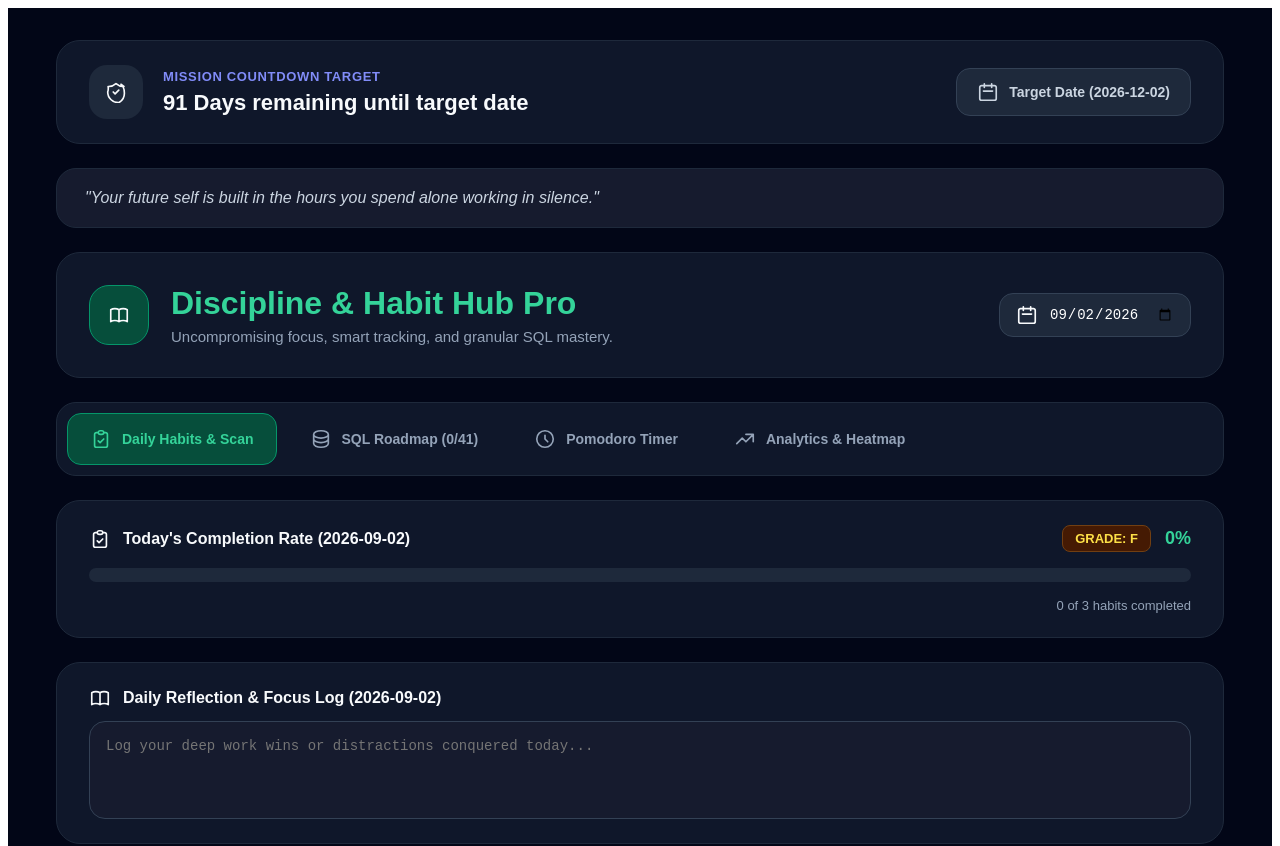
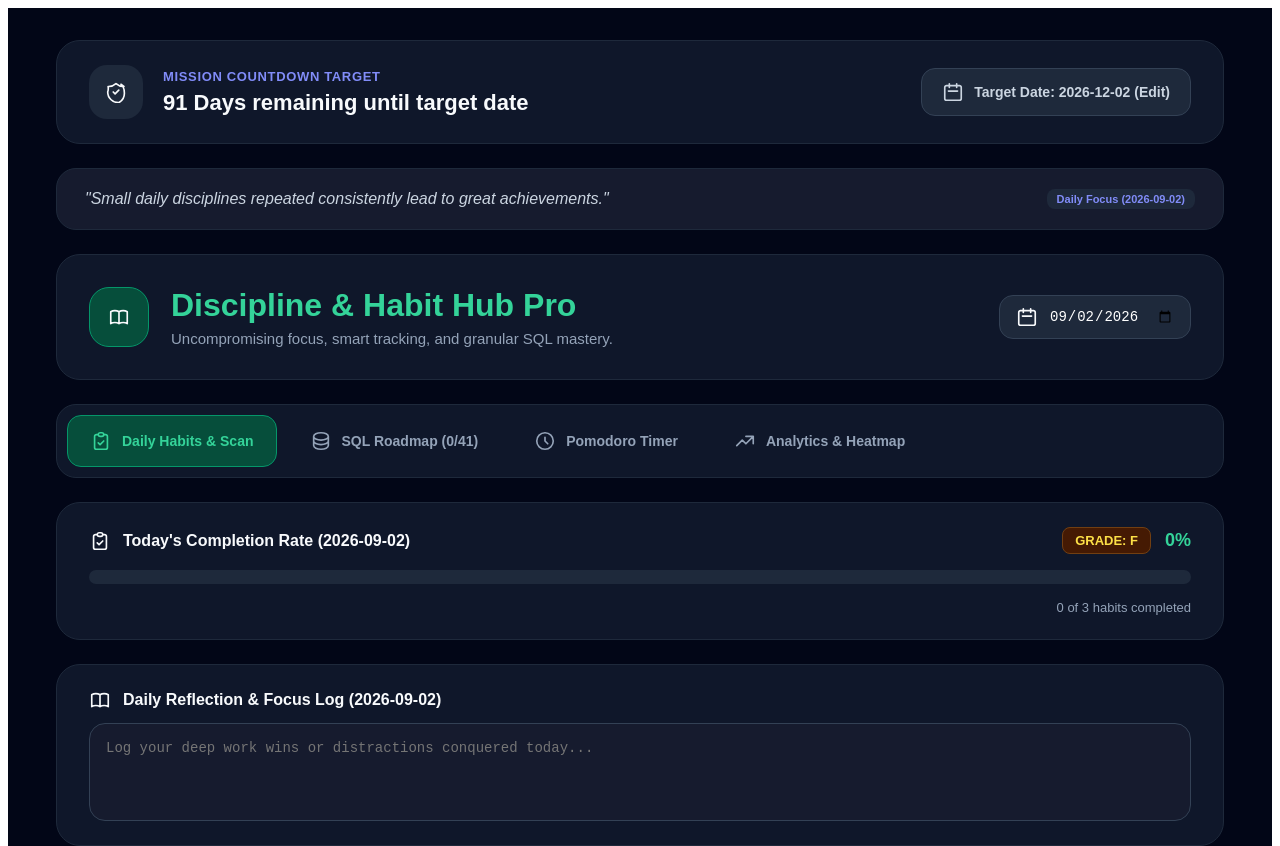
Before and after one commit to Akhilfsd/discipline-hub-live, a Next.js app: page / in a window 1280 px wide. Shown: the top 846 px of the page. Built offline with nearby package versions, Linux system fonts and the light colour scheme.

Commit message:
Update page.tsx

```diff
--- a/app/page.tsx
+++ b/app/page.tsx
@@ -31,11 +31,23 @@ const initialSqlRoadmap: SqlTopic[] = Array.from({ length: 41 }, (_, i) => ({
   completed: false,
 }));
 
-const MISSION_TARGET_DATE = '2026-12-02';
+const disciplineQuotes = [
+  "Your future self is built in the hours you spend alone working in silence.",
+  "Discipline is choosing between what you want now and what you want most.",
+  "We suffer more in imagination than in reality. Execution cures all anxiety.",
+  "Small daily disciplines repeated consistently lead to great achievements.",
+  "Action isn't just the effect of motivation; it's also the cause of it.",
+  "Focus is saying no to a hundred other good ideas that exist.",
+  "Consistency beats intensity when intensity refuses to be consistent.",
+  "Success is neither magical nor mysterious. It is the natural consequence of consistent fundamentals."
+];
 
 export default function DisciplineHubPro() {
   const [activeTab, setActiveTab] = useState<Tab>('Daily Habits & Scan');
   const [currentDate, setCurrentDate] = useState<string>(new Date().toISOString().split('T')[0]);
+  const [targetDate, setTargetDate] = useState<string>('2026-12-02');
+  const [isEditingTarget, setIsEditingTarget] = useState<boolean>(false);
+
   const [habits, setHabits] = useState<Habit[]>(initialHabits);
   const [sqlRoadmap, setSqlRoadmap] = useState<SqlTopic[]>(initialSqlRoadmap);
   const [reflection, setReflection] = useState<string>('');
@@ -49,27 +61,40 @@ export default function DisciplineHubPro() {
   const [isPomodoroRunning, setIsPomodoroRunning] = useState<boolean>(false);
   const [pomodoroMode, setPomodoroMode] = useState<'work' | 'break'>('work');
 
-  // Load persistence
+  // Load persistence on mount
   useEffect(() => {
     const savedHabits = localStorage.getItem('dh_habits');
     if (savedHabits) setHabits(JSON.parse(savedHabits));
 
     const savedSql = localStorage.getItem('dh_sql_roadmap');
     if (savedSql) setSqlRoadmap(JSON.parse(savedSql));
+
+    const savedTarget = localStorage.getItem('dh_target_date');
+    if (savedTarget) setTargetDate(savedTarget);
   }, []);
 
+  // Load reflection when currentDate changes
   useEffect(() => {
     const savedReflection = localStorage.getItem(`dh_reflection_${currentDate}`);
     setReflection(savedReflection || '');
   }, [currentDate]);
 
+  // Save habits
   useEffect(() => {
     localStorage.setItem('dh_habits', JSON.stringify(habits));
   }, [habits]);
 
+  // Save SQL roadmap
   useEffect(() => {
     localStorage.setItem('dh_sql_roadmap', JSON.stringify(sqlRoadmap));
   }, [sqlRoadmap]);
+
+  // Save target date
+  const handleTargetDateChange = (newDate: string) => {
+    setTargetDate(newDate);
+    localStorage.setItem('dh_target_date', newDate);
+    setIsEditingTarget(false);
+  };
 
   // Pomodoro Timer tick
   useEffect(() => {
@@ -83,13 +108,25 @@ export default function DisciplineHubPro() {
     return () => clearInterval(timer);
   }, [isPomodoroRunning, pomodoroSeconds, pomodoroMode]);
 
+  // Get daily quote based on currentDate string hash
+  const getDailyQuote = (dateStr: string) => {
+    let hash = 0;
+    for (let i = 0; i < dateStr.length; i++) {
+      hash = dateStr.charCodeAt(i) + ((hash << 5) - hash);
+    }
+    const index = Math.abs(hash) % disciplineQuotes.length;
+    return disciplineQuotes[index];
+  };
+
+  const currentQuote = getDailyQuote(currentDate);
+
   const todayHabits = habits.filter(h => h.completed[currentDate]);
   const completionPercent = habits.length > 0 ? Math.round((todayHabits.length / habits.length) * 100) : 0;
   const grade = completionPercent >= 90 ? 'A' : completionPercent >= 80 ? 'B' : completionPercent >= 70 ? 'C' : completionPercent >= 60 ? 'D' : 'F';
 
   const completedSqlCount = sqlRoadmap.filter(s => s.completed).length;
 
-  const timeDifference = new Date(MISSION_TARGET_DATE).getTime() - new Date().getTime();
+  const timeDifference = new Date(targetDate).getTime() - new Date().getTime();
   const daysRemaining = Math.max(0, Math.ceil(timeDifference / (1000 * 3600 * 24)));
 
   const toggleHabit = (id: string) => {
@@ -150,8 +187,8 @@ export default function DisciplineHubPro() {
     <div style={{ backgroundColor: '#020617', color: '#f8fafc', minHeight: '100vh', padding: '32px 48px', fontFamily: 'sans-serif', boxSizing: 'border-box' }}>
       <div style={{ width: '100%', maxWidth: '1600px', margin: '0 auto', display: 'flex', flexDirection: 'column', gap: '24px' }}>
 
-        {/* MISSION COUNTDOWN BANNER */}
-        <div style={{ backgroundColor: '#0f172a', border: '1px solid #1e293b', borderRadius: '24px', padding: '24px 32px', display: 'flex', justifyContent: 'space-between', alignItems: 'center' }}>
+        {/* MISSION COUNTDOWN BANNER (NOW EDITABLE) */}
+        <div style={{ backgroundColor: '#0f172a', border: '1px solid #1e293b', borderRadius: '24px', padding: '24px 32px', display: 'flex', justifyContent: 'space-between', alignItems: 'center', flexWrap: 'wrap', gap: '16px' }}>
           <div style={{ display: 'flex', alignItems: 'center', gap: '20px' }}>
             <div style={{ backgroundColor: '#1e293b', padding: '16px', borderRadius: '18px', display: 'flex' }}>{renderIcon('Shield')}</div>
             <div>
@@ -159,15 +196,40 @@ export default function DisciplineHubPro() {
               <p style={{ fontSize: '22px', fontWeight: '900', color: '#f8fafc', margin: '6px 0 0 0' }}>{daysRemaining} Days remaining until target date</p>
             </div>
           </div>
-          <button style={{ backgroundColor: '#1e293b', border: '1px solid #334155', color: '#cbd5e1', fontSize: '14px', padding: '12px 20px', borderRadius: '14px', cursor: 'pointer', display: 'flex', alignItems: 'center', gap: '10px', fontWeight: '600' }}>
-            {renderIcon('Calendar')}
-            Target Date ({MISSION_TARGET_DATE})
-          </button>
+          <div style={{ display: 'flex', alignItems: 'center', gap: '12px' }}>
+            {isEditingTarget ? (
+              <div style={{ display: 'flex', alignItems: 'center', gap: '8px', backgroundColor: '#1e293b', padding: '8px 12px', borderRadius: '14px', border: '1px solid #334155' }}>
+                <input
+                  type="date"
+                  value={targetDate}
+                  onChange={(e) => handleTargetDateChange(e.target.value)}
+                  style={{ background: 'transparent', border: 'none', color: '#fff', fontSize: '14px', outline: 'none', cursor: 'pointer' }}
+                />
+                <button
+                  onClick={() => setIsEditingTarget(false)}
+                  style={{ backgroundColor: '#059669', color: '#fff', border: 'none', padding: '6px 12px', borderRadius: '8px', fontSize: '12px', cursor: 'pointer', fontWeight: 'bold' }}
+                >
+                  Done
+                </button>
+              </div>
+            ) : (
+              <button
+                onClick={() => setIsEditingTarget(true)}
+                style={{ backgroundColor: '#1e293b', border: '1px solid #334155', color: '#cbd5e1', fontSize: '14px', padding: '12px 20px', borderRadius: '14px', cursor: 'pointer', display: 'flex', alignItems: 'center', gap: '10px', fontWeight: '600' }}
+              >
+                {renderIcon('Calendar')}
+                Target Date: {targetDate} (Edit)
+              </button>
+            )}
+          </div>
         </div>
 
-        {/* QUOTE CARD */}
-        <div style={{ backgroundColor: '#161b2e', borderRadius: '20px', padding: '20px 28px', border: '1px solid #1e293b', fontStyle: 'italic', color: '#cbd5e1', fontSize: '16px' }}>
-          "Your future self is built in the hours you spend alone working in silence."
+        {/* ROTATING DAILY QUOTE CARD */}
+        <div style={{ backgroundColor: '#161b2e', borderRadius: '20px', padding: '20px 28px', border: '1px solid #1e293b', fontStyle: 'italic', color: '#cbd5e1', fontSize: '16px', display: 'flex', justifyContent: 'space-between', alignItems: 'center', flexWrap: 'wrap', gap: '10px' }}>
+          <span>"{currentQuote}"</span>
+          <span style={{ fontSize: '11px', fontStyle: 'normal', fontWeight: '700', backgroundColor: '#1e293b', color: '#818cf8', padding: '4px 10px', borderRadius: '8px' }}>
+            Daily Focus ({currentDate})
+          </span>
         </div>
 
         {/* MAIN DASHBOARD HEADER */}
@@ -270,7 +332,7 @@ export default function DisciplineHubPro() {
               <div style={{ display: 'flex', justifyContent: 'space-between', alignItems: 'center', flexWrap: 'wrap', gap: '14px' }}>
                 <h2 style={{ fontSize: '16px', fontWeight: '700', color: '#f8fafc', margin: 0 }}>Daily Task Board</h2>
                 <div style={{ display: 'flex', gap: '12px', alignItems: 'center', flexWrap: 'wrap' }}>
-                  <div style={{ backgroundColor: '#161b2e', border: '1px solid #334155', padding: '6px', borderRadius: '14px', display: 'flex', gap: '6px' }}>
+                  <div style={{ backgroundColor: '#161b2e', border: '1px solid #334155', padding: '6px', borderRadius: '14px', display: 'flex', gap: '6px', flexWrap: 'wrap' }}>
                     {['All', 'Health', 'Productivity', 'Mindset', 'Habits'].map(cat => (
                       <button
                         key={cat}
@@ -384,7 +446,7 @@ export default function DisciplineHubPro() {
         {/* TAB 2: SQL ROADMAP (0/41) */}
         {activeTab === 'SQL Roadmap (0/41)' && (
           <div style={{ backgroundColor: '#0f172a', border: '1px solid #1e293b', borderRadius: '24px', padding: '32px', display: 'flex', flexDirection: 'column', gap: '20px' }}>
-            <div style={{ display: 'flex', justifyContent: 'space-between', alignItems: 'center' }}>
+            <div style={{ display: 'flex', justifyContent: 'space-between', alignItems: 'center', flexWrap: 'wrap', gap: '10px' }}>
               <div>
                 <h2 style={{ fontSize: '20px', fontWeight: '800', color: '#34d399', margin: 0 }}>SQL Mastery Roadmap ({completedSqlCount}/41 Completed)</h2>
                 <p style={{ fontSize: '13px', color: '#94a3b8', margin: '4px 0 0 0' }}>Check off each modular concept as you lock it in.</p>
@@ -459,7 +521,7 @@ export default function DisciplineHubPro() {
               {String(Math.floor(pomodoroSeconds / 60)).padStart(2, '0')}:{String(pomodoroSeconds % 60).padStart(2, '0')}
             </div>
 
-            <div style={{ display: 'flex', gap: '16px' }}>
+            <div style={{ display: 'flex', gap: '16px', flexWrap: 'wrap', justifyContent: 'center' }}>
               <button
                 onClick={() => setIsPomodoroRunning(!isPomodoroRunning)}
                 style={{ backgroundColor: isPomodoroRunning ? '#dc2626' : '#059669', color: '#fff', border: 'none', padding: '14px 32px', borderRadius: '14px', fontSize: '16px', fontWeight: 'bold', cursor: 'pointer' }}
@@ -484,8 +546,8 @@ export default function DisciplineHubPro() {
 
             <div style={{ backgroundColor: '#161b2e', padding: '24px', borderRadius: '16px', border: '1px solid #334155', display: 'flex', flexDirection: 'column', gap: '12px' }}>
               <p style={{ fontSize: '14px', fontWeight: 'bold', color: '#f8fafc', margin: 0 }}>Current Streak Status</p>
-              <p style={{ fontSize: '28px', fontWeight: '900', color: '#34d399', margin: 0 }}>🔥 3 Day Active Streak</p>
-              <p style={{ fontSize: '12px', color: '#94a3b8', margin: 0 }}>Keep logging your daily habits before midnight to maintain momentum.</p>
+              <p style={{ fontSize: '28px', fontWeight: '900', color: '#34d399', margin: 0 }}>🔥 Active Streak Tracking</p>
+              <p style={{ fontSize: '12px', color: '#94a3b8', margin: 0 }}>Keep logging your daily habits before midnight to maintain momentum toward {targetDate}.</p>
             </div>
           </div>
         )}
```
